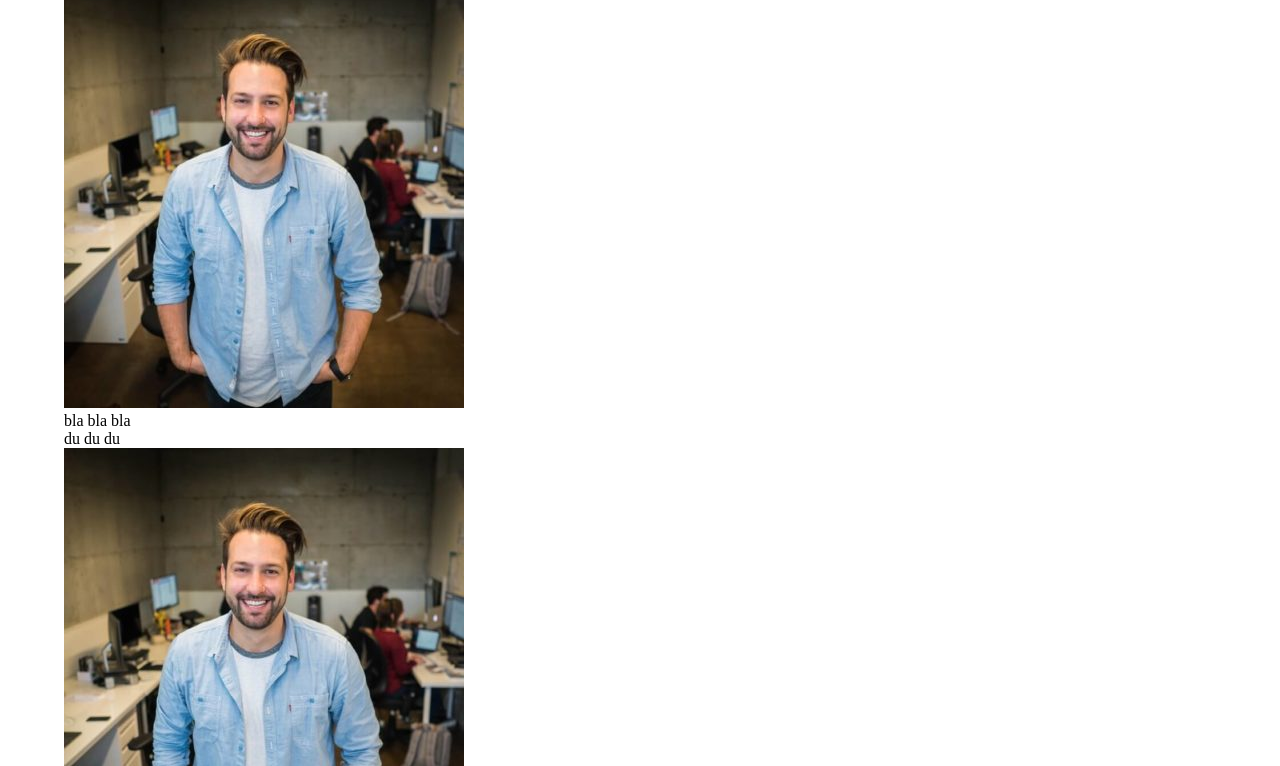
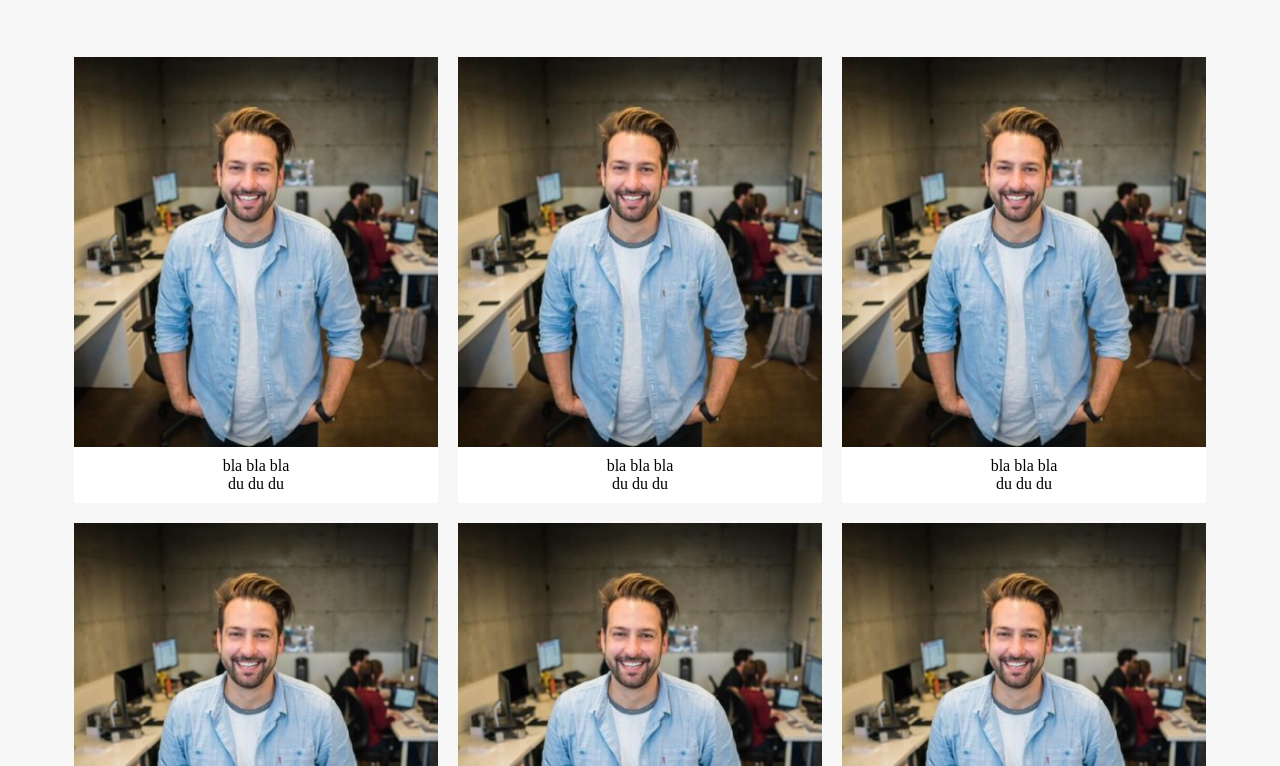
Before and after one commit to AnotherDebug/js-our-team, a plain HTML site: page index.html in a window 1280 px wide. Shown: the part 76-842 px from the top of the page. Drawn offline with Linux system fonts and the light colour scheme.

Commit message:
[ADD]: styles e utilities

```diff
--- a/assets/css/style.css
+++ b/assets/css/style.css
@@ -10,18 +10,16 @@
 /************************************************
     UTILITIES
  ************************************************/
+body {
+    text-align: center;
+    background-color: rgba(245, 245, 245, 0.721);
+}
 
  .container {
     width: 90%;
     max-width: 1200px;
     margin: 0 auto;
 }
-
-
-.d-flex {
-    display: flex;
-}
-
 
 /* !"DEBUG" DA ELIMINARE TERMINATO IL CODICE*/
 .debug {
@@ -32,3 +30,37 @@
 /************************************************
     SITE SECTIONS
  ************************************************/
+
+
+ header {
+    margin: 0 100px;
+ }
+
+ main .cards {
+    margin-top: 50px;
+ }
+
+ main .cards .row {
+    display: flex;
+    flex-wrap: wrap;
+ }
+
+ main .cards .row .col {
+    display: flex;
+    flex-direction: column;
+    margin: 10px;
+    width: calc(100% / 3 - 20px);
+ }
+
+ main .cards .row .col>img  {
+    width: 100%;
+ }
+
+ main .cards .row .col .img img {
+    width: 100%;
+ }
+
+ main .cards .row .col .info {
+    padding: 10px 0;
+    background-color: white;
+ }
```
